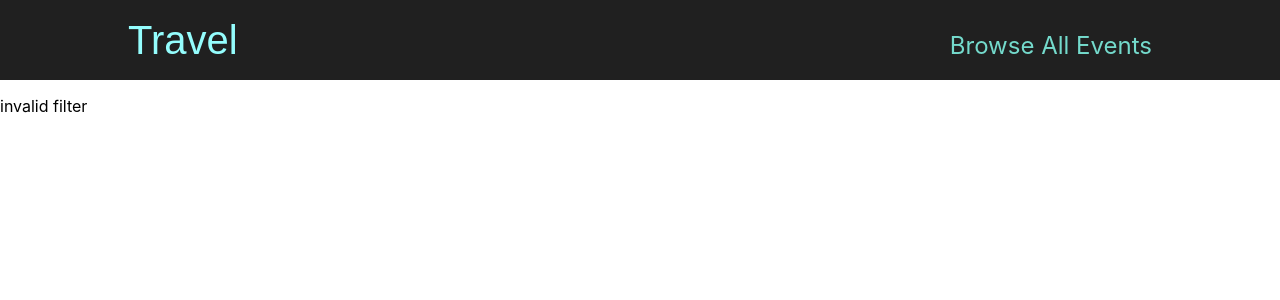
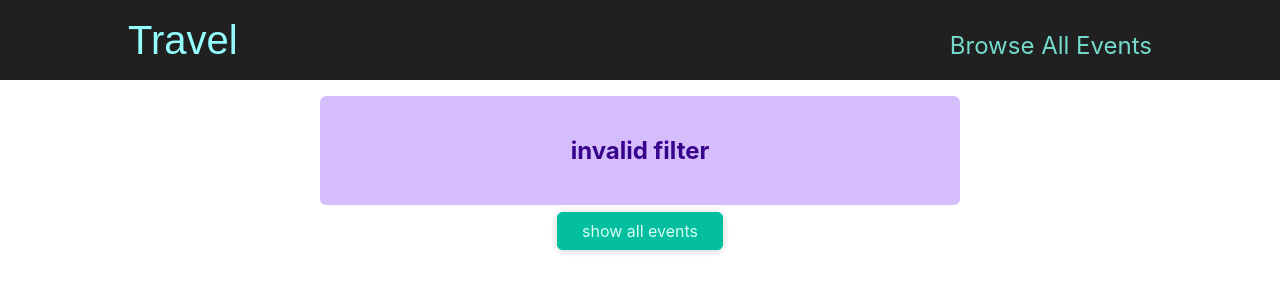
Before and after one commit to sivakrishnavegi/blognext, a Next.js app: page /events/e2 in a window 1280 px wide. Shown: the top 300 px of the page. Built offline with nearby package versions, Linux system fonts and the light colour scheme.

Commit message:
added error alert

```diff
--- /dev/null
+++ b/components/ui/error-alert.js
@@ -0,0 +1,7 @@
+import classes from './error-alert.module.css';
+
+function ErrorAlert(props) {
+  return <div className={classes.alert}>{props.children}</div>;
+}
+
+export default ErrorAlert;
--- /dev/null
+++ b/components/ui/error-alert.module.css
@@ -0,0 +1,12 @@
+.alert {
+  margin: 1rem auto;
+  padding: 1rem 2rem;
+  width: 90%;
+  max-width: 40rem;
+  background-color: #d5bdfc;
+  color: #38028d;
+  font-weight: bold;
+  font-size: 1.5rem;
+  text-align: center;
+  border-radius: 6px;
+}
--- a/pages/events/[...slug].js
+++ b/pages/events/[...slug].js
@@ -2,8 +2,9 @@
 import React, { Fragment } from 'react'
 import EventList from '../../components/events/EventList';
 import ResultsTitle from '../../components/events/results-title';
+import Button from '../../components/ui/Button';
 import { getFilteredEvents } from '../../data/DUMMY_DATA';
-
+import ErrorAlert from '../../components/ui/error-alert'
 const FiltredEventsPage = () => {
   const router = useRouter();
 
@@ -20,7 +21,8 @@
   const numMonth =+filtredMonth;
 
 if(isNaN(numMonth) || isNaN(numYear) || numYear > 2030  || numYear < 2021 || numMonth < 0  || numMonth > 12){
-    return <p>invalid filter</p>
+    return <Fragment><ErrorAlert><p>invalid filter</p></ErrorAlert>
+    <div className="center"><Button link="/events">show all events</Button></div></Fragment>
 }
 
   const filtredEvents = getFilteredEvents({
@@ -29,7 +31,12 @@
   });
 
   if(!filtredEvents || filtredEvents.length === 0){
-      return <p> no events found for th filter </p>
+      return <Fragment>
+          <ErrorAlert><p> no events found for th filter </p></ErrorAlert>
+          <div className="center">
+        <Button link="/events">show all events</Button>
+        </div>
+        </Fragment>
   }
 
 const date = new Date(numYear, numMonth-1);
--- a/pages/events/[eventId].js
+++ b/pages/events/[eventId].js
@@ -5,6 +5,8 @@
 import EventSummary from '../../components/eventDetail/event-summary';
 import EventLogistics from '../../components/eventDetail/event-logistics';
 import EventContent from '../../components/eventDetail/event-content'
+import ErrorAlert from '../../components/ui/error-alert';
+import Button from '../../components/ui/Button';
 
 const EventDetailPage = () => {
     const router = useRouter();
@@ -13,7 +15,7 @@
     const event = getEventById(eventId);
 
     if(!event){
-        return <p> no event found</p>
+        return <Fragment><ErrorAlert><p> no event found</p></ErrorAlert><div className='center'><Button link="/events">Show All eventes</Button></div></Fragment>
     }
 
     return (
```
